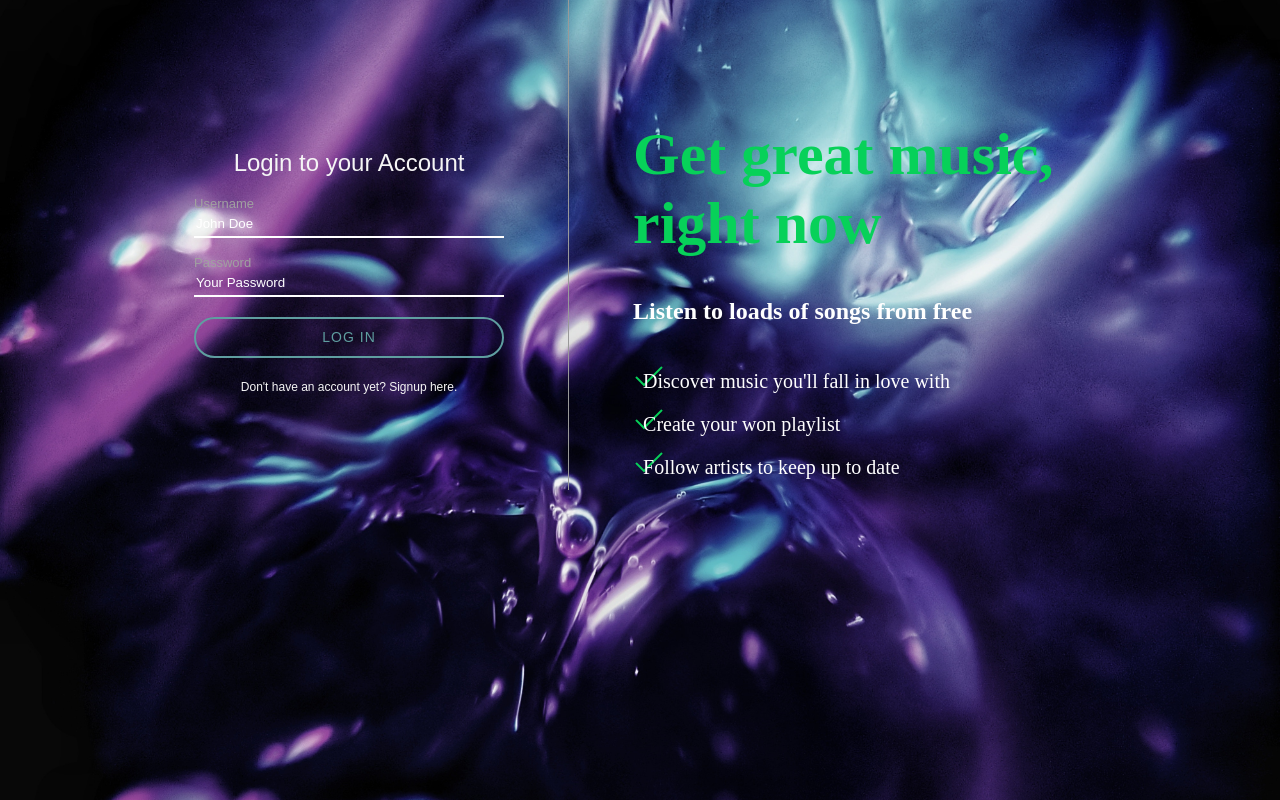
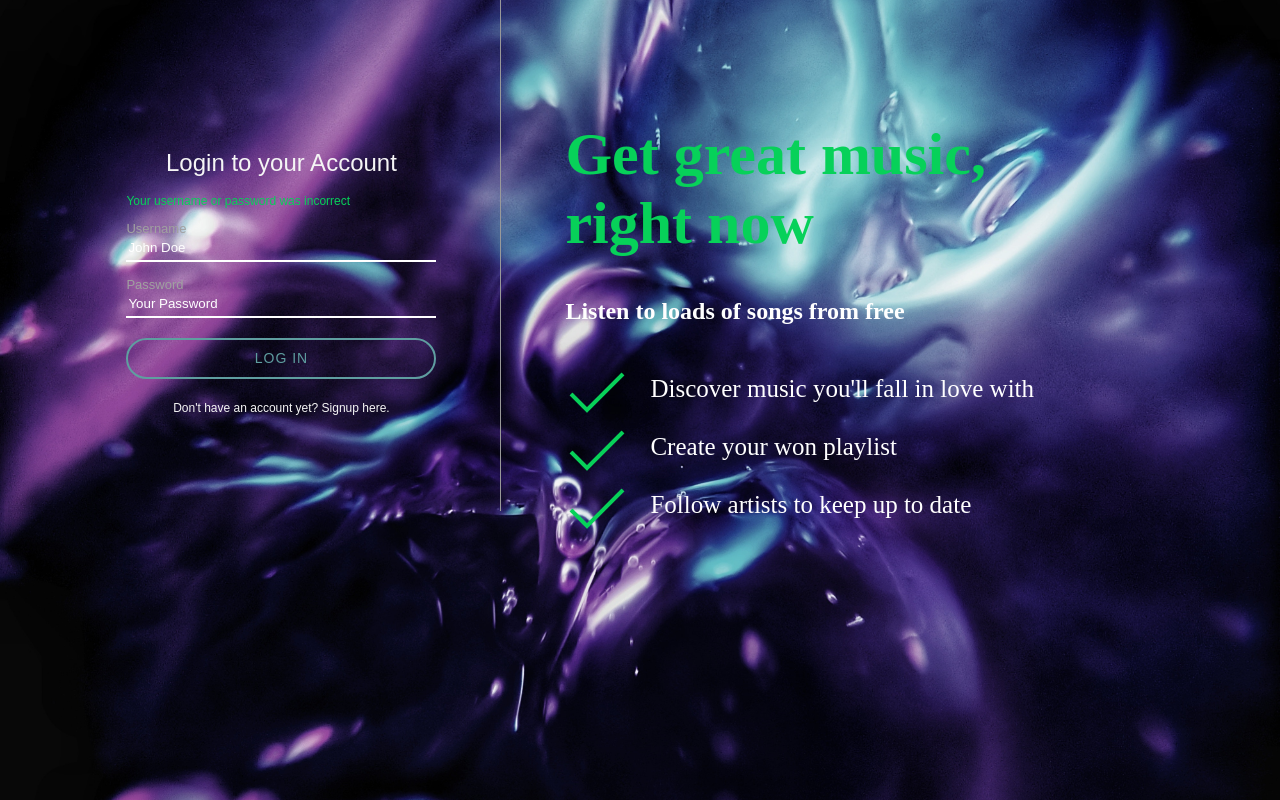
Before and after one commit to liam34/PhpProjectOnGit, a PHP site: page /register.php in a window 1280 px wide. Run offline with PHP 8.4, Linux system fonts and the light colour scheme.

Commit message:
debug sign in form

```diff
--- a/assets/css/register.css
+++ b/assets/css/register.css
@@ -88,6 +88,7 @@
     color: #a0a0a0;
     font-size: 13px;
     margin-top: 15px;
+    display: block;
 }
 
 #loginContainer * {
@@ -155,9 +156,15 @@
 }
 
 #loginText li {
-    font-size: 20px;
-    padding: 10px;
+    font-size: 25px;
+    padding: 15px 85px;
     list-style-type: none;
-    background: url(..images/icons/checkmark2.png) no-repeat;
+    background: url(../images/icons/checkmark3.png) no-repeat;
 
 }
+
+#inputContainer .errorMessage {
+    color: #07d159;
+    font-size: 12px;
+    display: block;
+}
--- a/register.php
+++ b/register.php
@@ -67,8 +67,9 @@
                     <h2>Login to your Account</h2>
                     <p>
                     <?php echo $account->getError(Constants::$loginFailed); ?>
+                    <span class="errorMessage">Your username or password was incorrect</span>
                     <label for="loginUsername">Username</label>
-                        <input id="loginUsername" name="loginUsername" type="text" placeholder="John Doe" required/>
+                    <input id="loginUsername" name="loginUsername" type="text" placeholder="John Doe" value="<?php getInputValue('loginUsername') ?>" required/>
                     </p>
                     <p>
                     <label for="loginPassword">Password</label>
```
Also changed, not shown: assets/images/icons/checkmark3.png (added), assets/images/icons/icons8_checkmark_32px_2.png (added), assets/images/icons/icons8_checkmark_64px_1.png (added).
